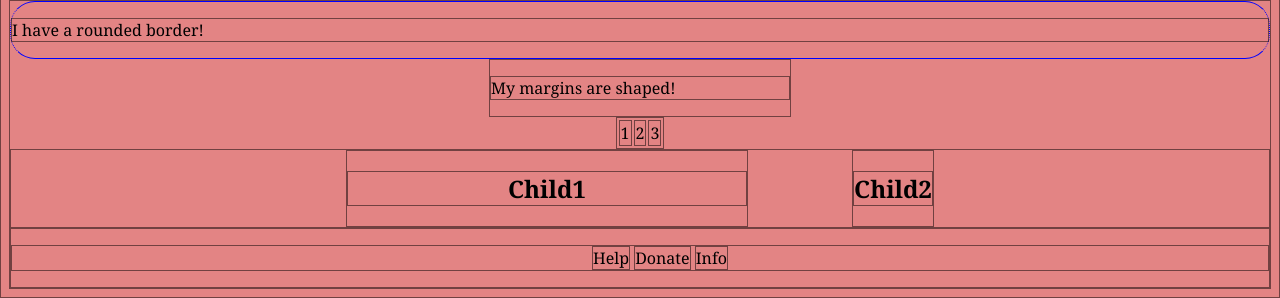
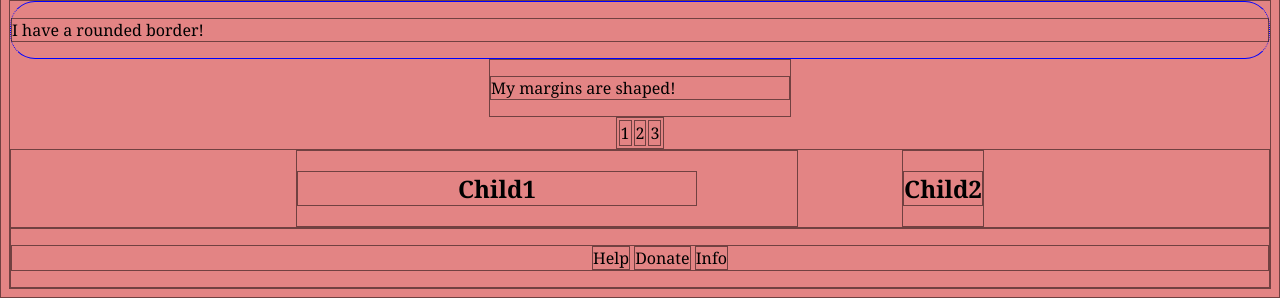
Before and after one commit to EverettSussman/WebPages, a PHP site: page / in a window 1280 px wide. Shown: the part 625-923 px from the top of the page. Run offline with PHP 8.4, Linux system fonts and the light colour scheme.

Commit message:
Added project0.2

```diff
--- a/project0.1/style.css
+++ b/project0.1/style.css
@@ -57,6 +57,7 @@ table {
 	display: inline-block;
 	width: 400px;
 	margin-right: 100px;
+	padding-right: 100px;
 }
 
 .child2 {
```
Also changed, not shown: project0.2/README.md (added), project0.2/index.html (added), project0.2/style.css (added).
